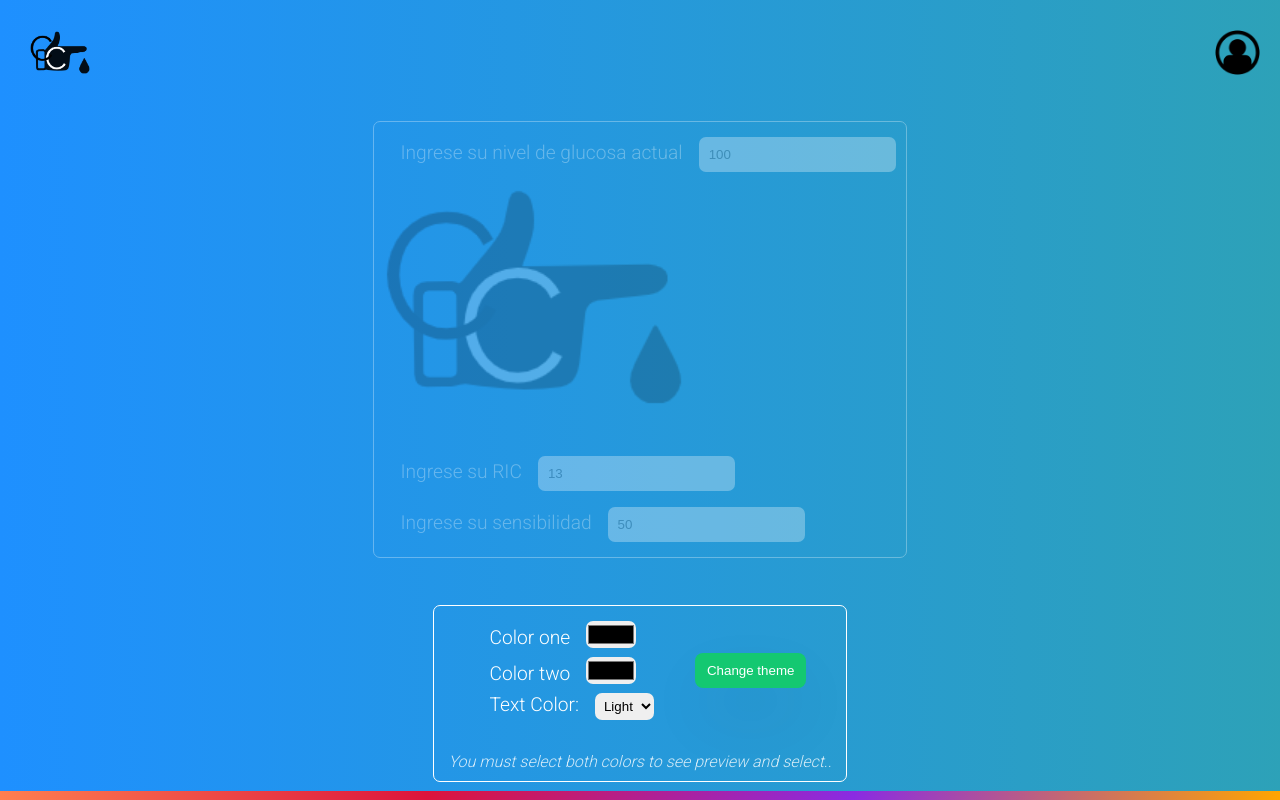
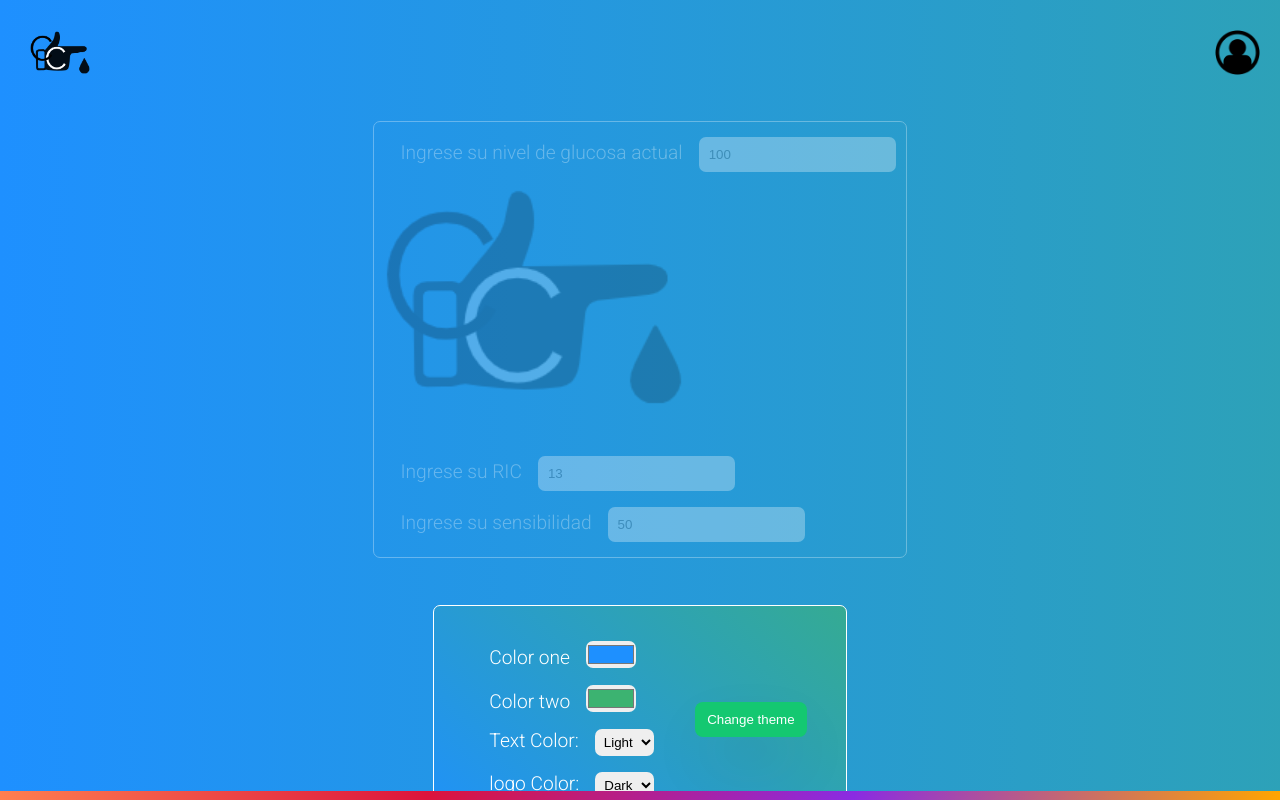
Before and after one commit to guillermo907/calculadora-insulina, a React (Create React App) app: page / in a window 1280 px wide. Both pictures are taken after a click on the picture 1237 px from the left and 52 px from the top of the page. Shown: the top 800 px of the page. Built offline with nearby package versions, Linux system fonts and the light colour scheme; no server answers.

Commit message:
multiple changes

```diff
--- a/src/App.js
+++ b/src/App.js
@@ -16,8 +16,10 @@ const AppContainer = styled.div`
   );
   background-size: 200%;
   color: ${(props) => (props.textColor === "dark" ? "black" : "white")};
+
   img {
-    filter: ${(props) => (props.textColor === "dark" ? "invert(0.8)" : "none")};
+    filter: ${(props) =>
+      props.logoColorMode === "light" ? "invert(0.9)" : "none"};
   }
 `;
 
@@ -30,6 +32,7 @@ const App = () => {
       colorOne: "dodgerblue",
       colorTwo: "mediumseagreen",
       textColor: "rgba(255, 255, 255, 0.785)",
+      logoColorMode: "dark",
     },
   };
   const [state, setState] = useState(initialState);
@@ -50,7 +53,7 @@ const App = () => {
     setState({ ...state, foodList: response.data });
   };
 
-  const changeColor = (colorOne, colorTwo, textColor) => {
+  const changeColor = (colorOne, colorTwo, textColor, logoColorMode) => {
     setState({
       ...state,
       appSettings: {
@@ -58,6 +61,7 @@ const App = () => {
         colorOne: colorOne,
         colorTwo: colorTwo,
         textColor: textColor,
+        logoColorMode: logoColorMode,
       },
     });
   };
@@ -68,6 +72,7 @@ const App = () => {
       colorOne={state.appSettings.colorOne}
       colorTwo={state.appSettings.colorTwo}
       textColor={state.appSettings.textColor}
+      logoColorMode={state.appSettings.logoColorMode}
     >
       <Navbar
         toggleUserSettings={() => {
--- a/src/components/Settings.js
+++ b/src/components/Settings.js
@@ -7,13 +7,14 @@ const SettingsCont = styled.div`
     ${(props) => props.colorOne},
     ${(props) => props.colorTwo}
   );
+  background-size: 150%;
   color: ${(props) => (props.textColor === "dark" ? "black" : "white")};
   border: 1px solid;
   display: flex;
   flex-direction: column;
   align-items: center;
   justify-content: space-between;
-  padding: 15px 15px 10px 15px;
+  padding: 35px 15px 10px 15px;
   margin: 5px;
   border-radius: 7px;
 
@@ -23,10 +24,6 @@ const SettingsCont = styled.div`
     justify-content: space-evenly;
     gap: 1rem;
     width: 100%;
-  }
-  .theme-field > div {
-    display: flex;
-    gap: 0.5rem;
   }
   .theme-field input {
     padding: initial;
@@ -57,14 +54,28 @@ const SettingsCont = styled.div`
     padding: 5px 5px;
     border: none;
   }
+  .color-pickers {
+    display: flex;
+    gap: 1rem;
+  }
 `;
 
 const Settings = ({ setTheme }) => {
-  const initialColorState = { colorOne: "", colorTwo: "", textColor: "" };
+  const initialColorState = {
+    colorOne: "#1e90ff",
+    colorTwo: "#3cb371",
+    textColor: "",
+    logoColorMode: "dark",
+  };
   const [colors, setColors] = useState(initialColorState);
 
   const handleColorChange = () => {
-    setTheme(colors.colorOne, colors.colorTwo, colors.textColor);
+    setTheme(
+      colors.colorOne,
+      colors.colorTwo,
+      colors.textColor,
+      colors.logoColorMode
+    );
   };
 
   return (
@@ -80,6 +91,7 @@ const Settings = ({ setTheme }) => {
             <input
               type="color"
               name="color1"
+              value={colors.colorOne}
               onChange={(e) => {
                 setColors({ ...colors, colorOne: e.target.value });
               }}
@@ -90,6 +102,7 @@ const Settings = ({ setTheme }) => {
             <input
               type="color"
               name="color2"
+              value={colors.colorTwo}
               onChange={(e) => {
                 setColors({ ...colors, colorTwo: e.target.value });
               }}
@@ -103,6 +116,21 @@ const Settings = ({ setTheme }) => {
               value={colors.textColor}
               onChange={(e) => {
                 setColors({ ...colors, textColor: e.target.value });
+              }}
+            >
+              <option value="light">Light</option>
+              <option value="dark">Dark</option>
+            </select>
+          </div>
+
+          <div className="option-field">
+            <label htmlFor="textColor">logo Color:</label>
+            <select
+              id="textColor"
+              name="textColor"
+              value={colors.logoColorMode}
+              onChange={(e) => {
+                setColors({ ...colors, logoColorMode: e.target.value });
               }}
             >
               <option value="light">Light</option>
--- a/src/styles/global.css
+++ b/src/styles/global.css
@@ -1,5 +1,5 @@
 :root {
-  --main-bg-color: dodgerblue;
+  --main-bg-color: rgb(30, 144, 255);
   --secondary-bg-color: mediumseagreen;
   --accent-color: rgb(231, 103, 197);
   --text-color: rgba(255, 255, 255, 0.785);
@@ -9,6 +9,8 @@
   flex-direction: column;
   justify-content: space-between;
   align-items: center;
+  scroll-behavior: smooth;
+  transition: all 0.4s ease-in-out;
 }
 body {
   margin: 0;
```
